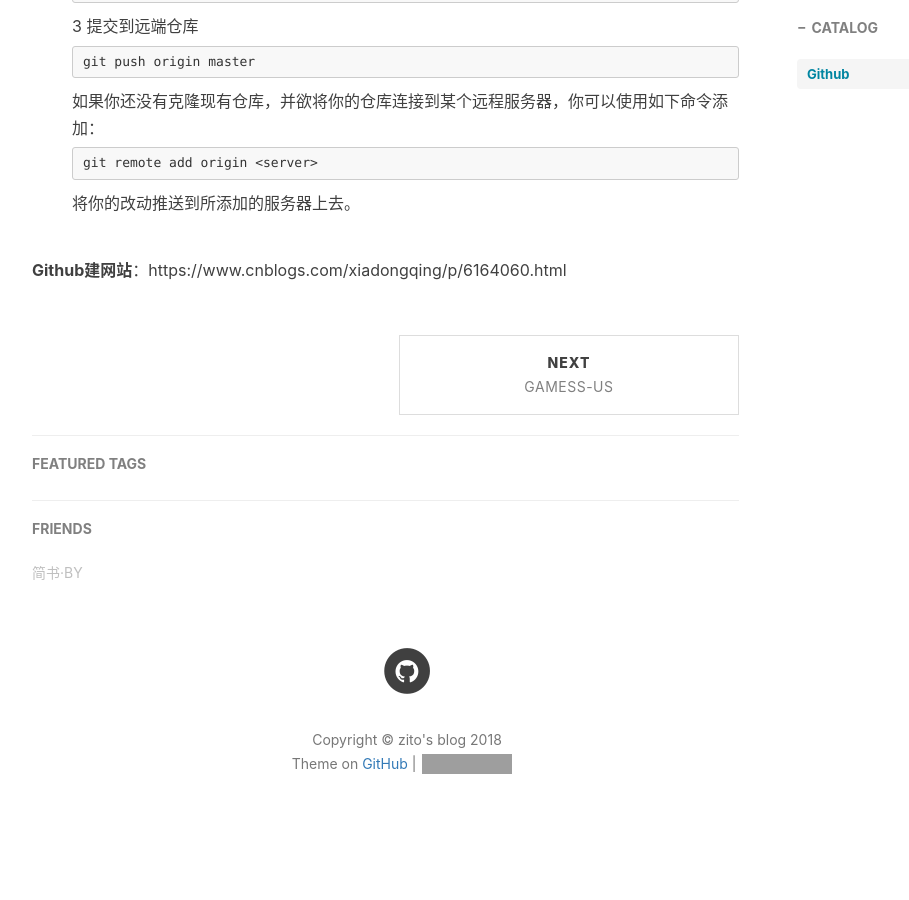
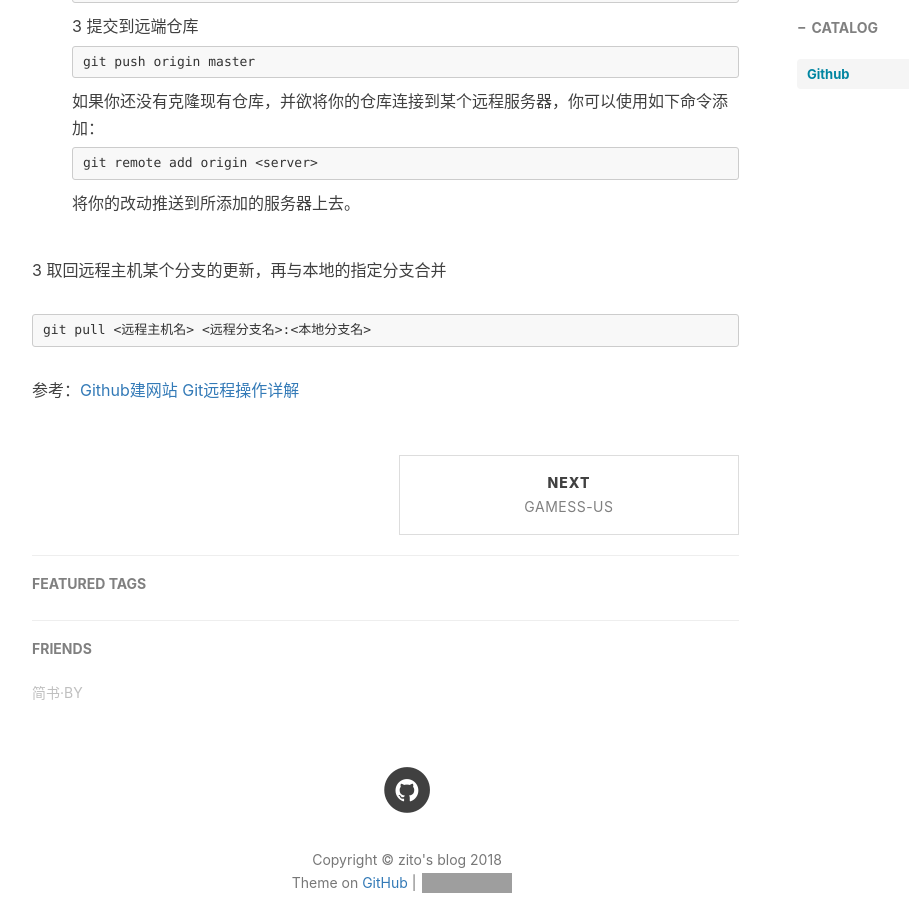
Before and after one commit to zitosen/zitosen.github.io, a Jekyll site: the page built from _posts/2018-04-04-git.md, in a window 1280 px wide and 900 px high, scrolled down 1317 px. Shown: the whole window, without its empty margins (233-1142 px from the left). Built offline with Jekyll 4.4.1, drawn with Linux system fonts in a browser that asks for light colours; nearby versions of some CDN libraries; comment, search, counter and statistics services are not loaded; before the commit the page ends 2185 px from its top, so only the background shows below that; grey boxes are pictures that could not be loaded.

Commit message:
Update 2018-04-04-git.md

````diff
--- a/_posts/2018-04-04-git.md
+++ b/_posts/2018-04-04-git.md
@@ -59,4 +59,10 @@ git remote add origin <server>
 ```
 将你的改动推送到所添加的服务器上去。
 
-**Github建网站**：https://www.cnblogs.com/xiadongqing/p/6164060.html
+3 取回远程主机某个分支的更新，再与本地的指定分支合并
+```
+git pull <远程主机名> <远程分支名>:<本地分支名>
+```
+
+参考：[Github建网站](https://www.cnblogs.com/xiadongqing/p/6164060.html)
+      [Git远程操作详解](http://www.ruanyifeng.com/blog/2014/06/git_remote.html)
````
